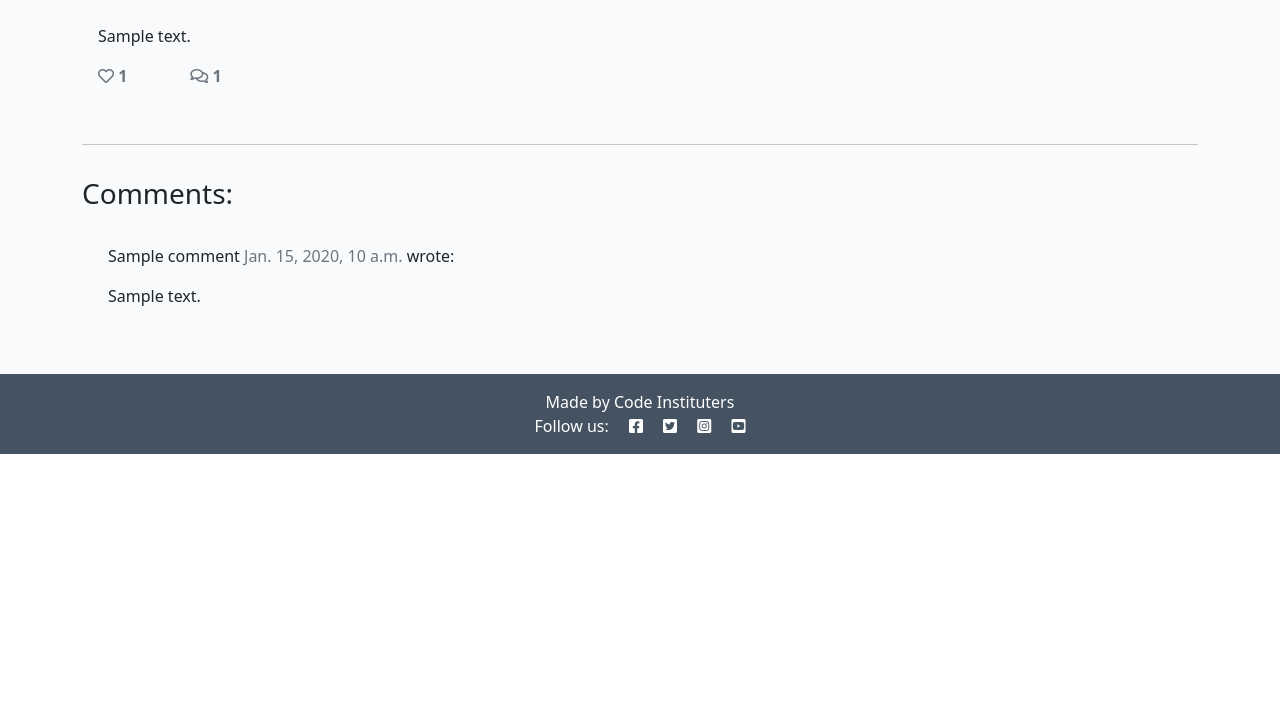
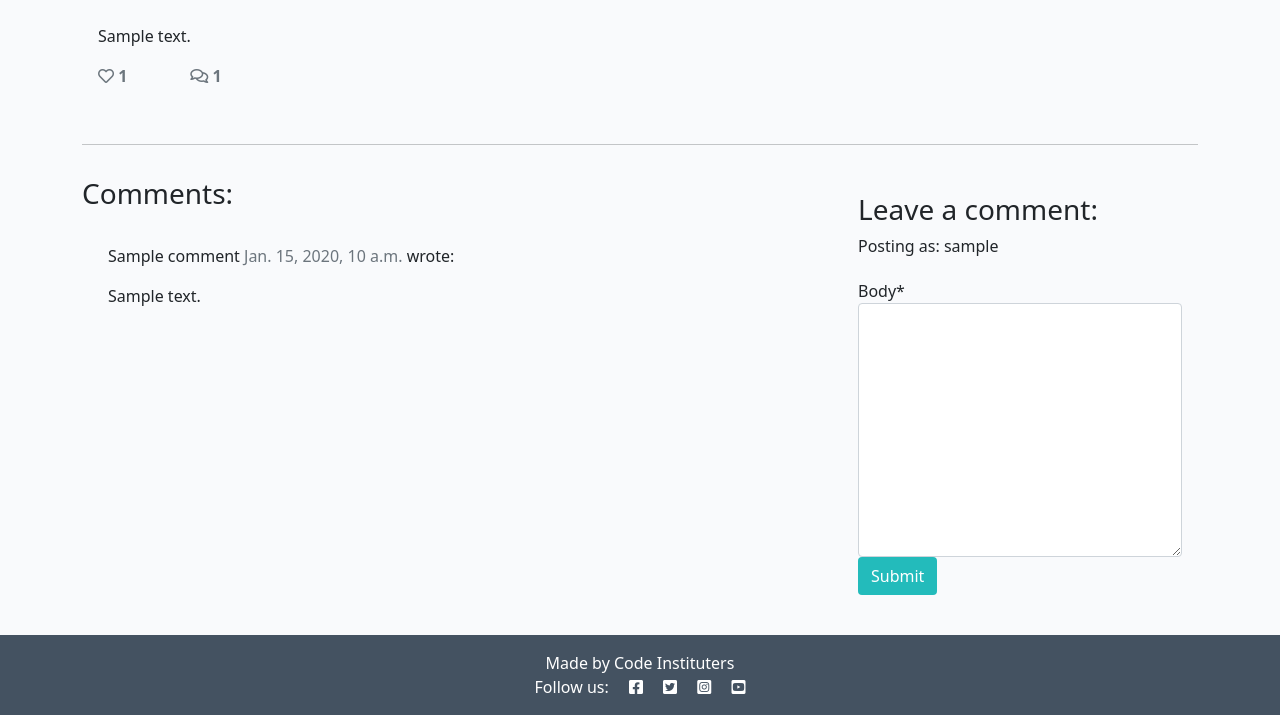
Before and after one commit to Mrekyle/CI-think-you-can-blog, a Django app: a page that uses templates/post_detail.html in a window 1280 px wide. Shown: the part 348-1063 px from the top of the page. Before the commit the page ends 802 px from the top, so only its background shows below. Run offline with Django 3.2, Linux system fonts and the light colour scheme; a user stored in the database is signed in; tables that the repository leaves empty hold one stand-in row (values such as "Sample post"); some libraries are stand-ins or nearby versions.

Commit message:
Add user commenting

```diff
--- /dev/null
+++ b/blog/forms.py
@@ -0,0 +1,9 @@
+from .models import Comment
+from django import forms
+
+
+class CommentForm(forms.ModelForm):
+
+    class Meta:
+        model = Comment
+        fields = ('body',)
--- a/blog/views.py
+++ b/blog/views.py
@@ -1,6 +1,7 @@
 from django.shortcuts import render, get_object_or_404
 from django.views import generic, View
 from .models import Post
+from .forms import CommentForm
 
 # Create your views here.
 
@@ -25,6 +26,7 @@ class PostDetail(View):
     we have to create everything manually by defining cariables of the methods
     we expect to use
     """
+
     def get(self, request, slug, *args, **kwargs):
         queryset = Post.objects.filter(status=1)
         post = get_object_or_404(queryset, slug=slug)
@@ -38,6 +40,39 @@ class PostDetail(View):
             {
                 'post': post,
                 'comments': comments,
+                'commented': False,
                 'liked': liked,
+                'comment_form': CommentForm()
             },
         )
+
+    def post(self, request, slug, *args, **kwargs):
+
+        queryset = Post.objects.filter(status=1)
+        post = get_object_or_404(queryset, slug=slug)
+        comments = post.comments.filter(approved=True).order_by("-created_on")
+        liked = False
+        if post.likes.filter(id=self.request.user.id).exists():
+            liked = True
+
+        comment_form = CommentForm(data=request.POST)
+        if comment_form.is_valid():
+            comment_form.instance.email = request.user.email
+            comment_form.instance.name = request.user.username
+            comment = comment_form.save(commit=False)
+            comment.post = post
+            comment.save()
+        else:
+            comment_form = CommentForm()
+
+        return render(
+            request,
+            "post_detail.html",
+            {
+                "post": post,
+                "comments": comments,
+                "commented": True,
+                "comment_form": comment_form,
+                "liked": liked
+            },
+        )
--- a/requirements.txt
+++ b/requirements.txt
@@ -4,6 +4,7 @@ dj-database-url==0.5.0
 dj3-cloudinary-storage==0.0.6
 Django==3.2.20
 django-allauth==0.54.0
+django-crispy-forms==1.14.0
 django-summernote==0.8.20.0
 gunicorn==21.2.0
 oauthlib==3.2.2
--- a/templates/post_detail.html
+++ b/templates/post_detail.html
@@ -1,22 +1,23 @@
-{% extends 'base.html' %} {% block content %}
+{% extends 'base.html' %} {% block content %} {% load crispy_forms_tags %}
 
 <div class="masthead">
   <div class="container">
     <div class="row g-0">
       <div class="col-md-6 masthead-text">
         <!-- Post title goes in these h1 tags -->
-                <h1 class="post-title">
-                    {{ post.title }}
-                </h1>
+        <h1 class="post-title">{{ post.title }}</h1>
         <!-- Post author goes before the | the post's created date goes after -->
-                <p class="post-subtitle"> {{ post.author }} | {{ post.created_on }} </p>
+        <p class="post-subtitle">{{ post.author }} | {{ post.created_on }}</p>
       </div>
       <div class="d-none d-md-block col-md-6 masthead-image">
         <!-- The featured image URL goes in the src attribute -->
         {% if "placeholder" in post.featured_image.url %}
-                <img src="https://codeinstitute.s3.amazonaws.com/fullstack/blog/default.jpg" width="100%">
+        <img
+          src="https://codeinstitute.s3.amazonaws.com/fullstack/blog/default.jpg"
+          width="100%"
+        />
         {% else %}
-                <img src="{{ post.featured_image.url }}" width="100%">
+        <img src="{{ post.featured_image.url }}" width="100%" />
         {% endif %}
       </div>
     </div>
@@ -25,20 +26,22 @@
 
 <div class="container">
   <div class="row">
-        <div class="col card mb-4  mt-3 left  top">
+    <div class="col card mb-4 mt-3 left top">
       <div class="card-body">
         <!-- The post content goes inside the card-text. -->
         <!-- Use the | safe filter inside the template tags -->
-                <p class="card-text ">{{ post.content | safe }}</p>
+        <p class="card-text">{{ post.content | safe }}</p>
         <div class="row">
-
           <div class="col-1">
             <!-- The number of likes goes before the closing strong tag -->
-                        <strong class="text-secondary"><i class="far fa-heart"></i> {{ post.number_of_likes }}</strong>
+            <strong class="text-secondary"
+              ><i class="far fa-heart"></i> {{ post.number_of_likes }}</strong
+            >
           </div>
           <div class="col-1">
             {% with comments.count as total_comments %}
-                        <strong class="text-secondary"><i class="far fa-comments"></i>
+            <strong class="text-secondary"
+              ><i class="far fa-comments"></i>
               <!-- Our total_comments variable goes before the closing strong tag -->
               {{ total_comments }}
             </strong>
@@ -50,23 +53,24 @@
   </div>
   <div class="row">
     <div class="col">
-            <hr>
+      <hr />
     </div>
   </div>
   <div class="row">
-        <div class="col-md-8 card mb-4  mt-3 ">
+    <div class="col-md-8 card mb-4 mt-3">
       <h3>Comments:</h3>
       <div class="card-body">
         <!-- We want a for loop inside the tags to iterate through each comment in comments -->
         {% for comment in comments %}
-                <div class="comments" style="padding: 10px;">
+        <div class="comments" style="padding: 10px">
           <p class="font-weight-bold">
             <!-- The commenter's name goes here. Check the model if you're not sure what that is -->
             {{ comment.name }}
-                        <span class=" text-muted font-weight-normal">
+            <span class="text-muted font-weight-normal">
               <!-- The comment's created date goes here -->
               {{ comment.created_on }}
-                        </span> wrote:
+            </span>
+            wrote:
           </p>
           <!-- The body of the comment goes before the | -->
           {{ comment.body | linebreaks }}
@@ -75,9 +79,25 @@
         {% endfor %}
       </div>
     </div>
-        <div class="col-md-4 card mb-4  mt-3 ">
+    <div class="col-md-4 card mb-4 mt-3">
       <div class="card-body">
         <!-- For later -->
+        {% if commented %}
+        <div class="alert alert-success" role="alert">
+          Your comment is awaiting approval
+        </div>
+        {% else %} {% if user.is_authenticated %}
+
+        <h3>Leave a comment:</h3>
+        <p>Posting as: {{ user.username }}</p>
+        <form method="post" style="margin-top: 1.3rem">
+          {{ comment_form | crispy }}
+          <!-- ESSENTIAL FOR ANY FORMS BEING SUBMITTED BY THE POST METHOD. TO STOP ATTACKS FROM OUTSIDE SOURCES -->
+          {% csrf_token %}
+          <button type="submit" class="btn btn-signup btn-lrg">Submit</button>
+        </form>
+
+        {% endif %} {% endif %}
       </div>
     </div>
   </div>
--- a/thinkyoucanblog/settings.py
+++ b/thinkyoucanblog/settings.py
@@ -51,6 +51,7 @@ INSTALLED_APPS = [
     'django.contrib.staticfiles',
     'cloudinary',
     'django_summernote',
+    'crispy_forms',
     'blog',
 ]
 
@@ -63,6 +64,8 @@ SITE_ID = 1
 # redirected to
 LOGIN_REDIRECT_URL = '/'
 LOGOUT_REDIRECT_URL = '/'
+
+CRISPY_TEMPLATE_PACK = 'bootstrap4'
 
 MIDDLEWARE = [
     'django.middleware.security.SecurityMiddleware',
--- a/thinkyoucanblog/urls.py
+++ b/thinkyoucanblog/urls.py
@@ -18,7 +18,7 @@ from django.urls import path, include
 
 urlpatterns = [
     path('admin/', admin.site.urls),
+    path("", include("blog.urls"), name="blog-urls"),
     path('summernote/', include('django_summernote.urls')),
-    path('', include('blog.urls'), name='blog_urls'),
-    path('accounts/', include('allauth.urls')),
+    path("accounts/", include("allauth.urls")),
 ]
```
Lines whose indentation alone changed are shown as unchanged.
